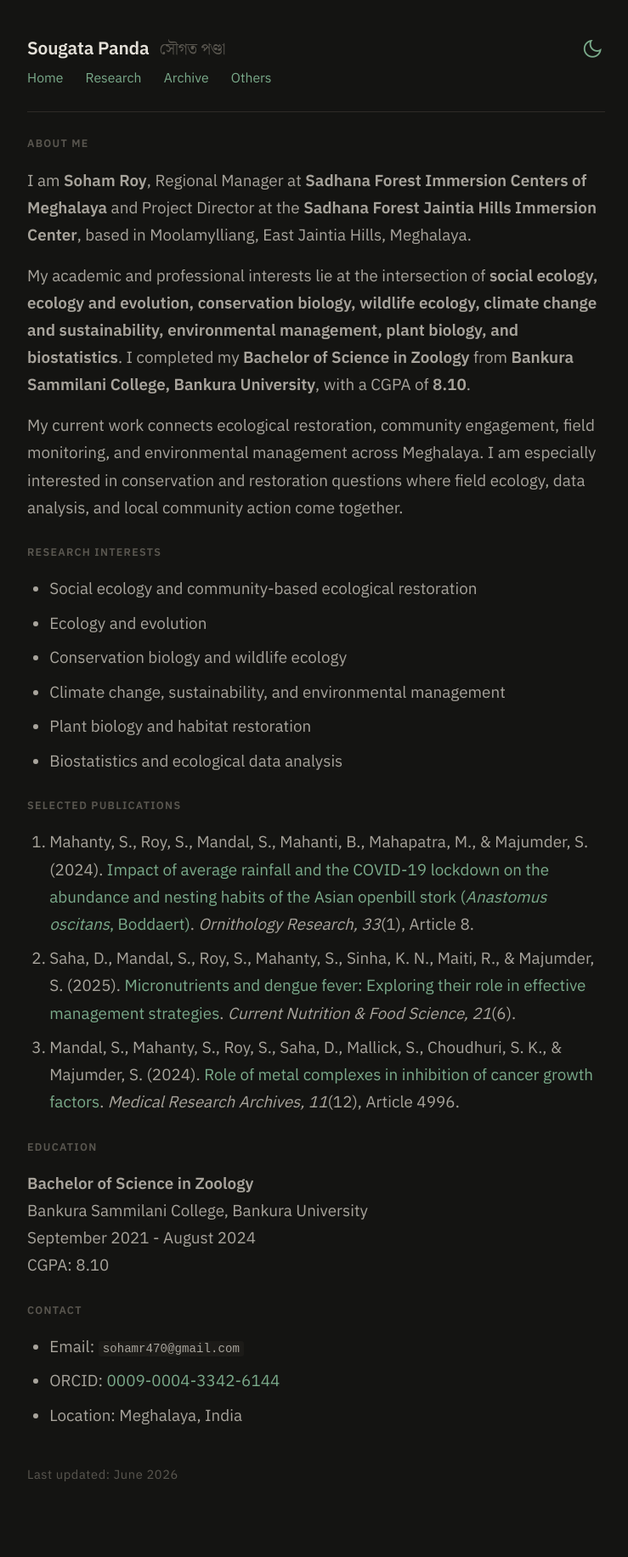
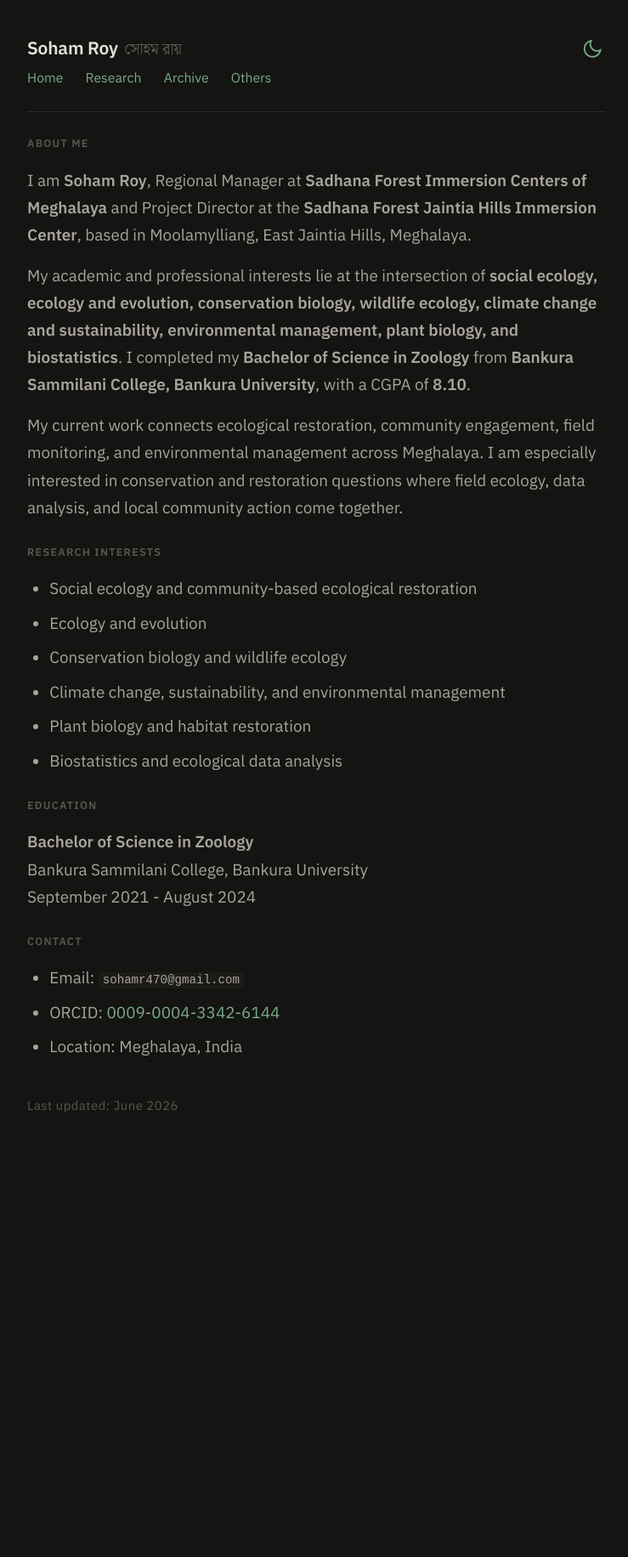
Before and after one commit to soham-royy/soham-royy.github.io, a Jekyll site: the page built from index.md, in a window 1280 px wide. Shown: the whole page at 85% size, without its empty margins (268-1007 px from the left). Built offline with Jekyll 4.4.1, drawn with Linux system fonts in a browser that asks for light colours; some web fonts are replaced; after the commit the page ends 1398 px from its top, so only the background shows below that.

Commit message:
name-change

```diff
--- a/_includes/header.html
+++ b/_includes/header.html
@@ -1,6 +1,6 @@
 <header>
   <div>
-    <h1>Sougata Panda <span class="bengali">সৌগত পণ্ডা</span></h1>
+    <h1>Soham Roy<span class="bengali">সোহম রায়</span></h1>
     <nav>
       <a href="{{ '/' | relative_url }}">Home</a>
       <a href="{{ '/research.html' | relative_url }}">Research</a>
--- a/index.md
+++ b/index.md
@@ -20,18 +20,11 @@ My current work connects ecological restoration, community engagement, field mon
 - Plant biology and habitat restoration
 - Biostatistics and ecological data analysis
 
-## Selected Publications
-
-1. Mahanty, S., Roy, S., Mandal, S., Mahanti, B., Mahapatra, M., & Majumder, S. (2024). [Impact of average rainfall and the COVID-19 lockdown on the abundance and nesting habits of the Asian openbill stork (*Anastomus oscitans*, Boddaert)](https://doi.org/10.1007/s43388-024-00208-x). *Ornithology Research, 33*(1), Article 8.
-2. Saha, D., Mandal, S., Roy, S., Mahanty, S., Sinha, K. N., Maiti, R., & Majumder, S. (2025). [Micronutrients and dengue fever: Exploring their role in effective management strategies](https://doi.org/10.2174/0115734013340202241108062720). *Current Nutrition & Food Science, 21*(6).
-3. Mandal, S., Mahanty, S., Roy, S., Saha, D., Mallick, S., Choudhuri, S. K., & Majumder, S. (2024). [Role of metal complexes in inhibition of cancer growth factors](https://doi.org/10.18103/mra.v11i12.4996). *Medical Research Archives, 11*(12), Article 4996.
-
 ## Education
 
 **Bachelor of Science in Zoology**
 Bankura Sammilani College, Bankura University
 September 2021 - August 2024
-CGPA: 8.10
 
 ## Contact
 
```
